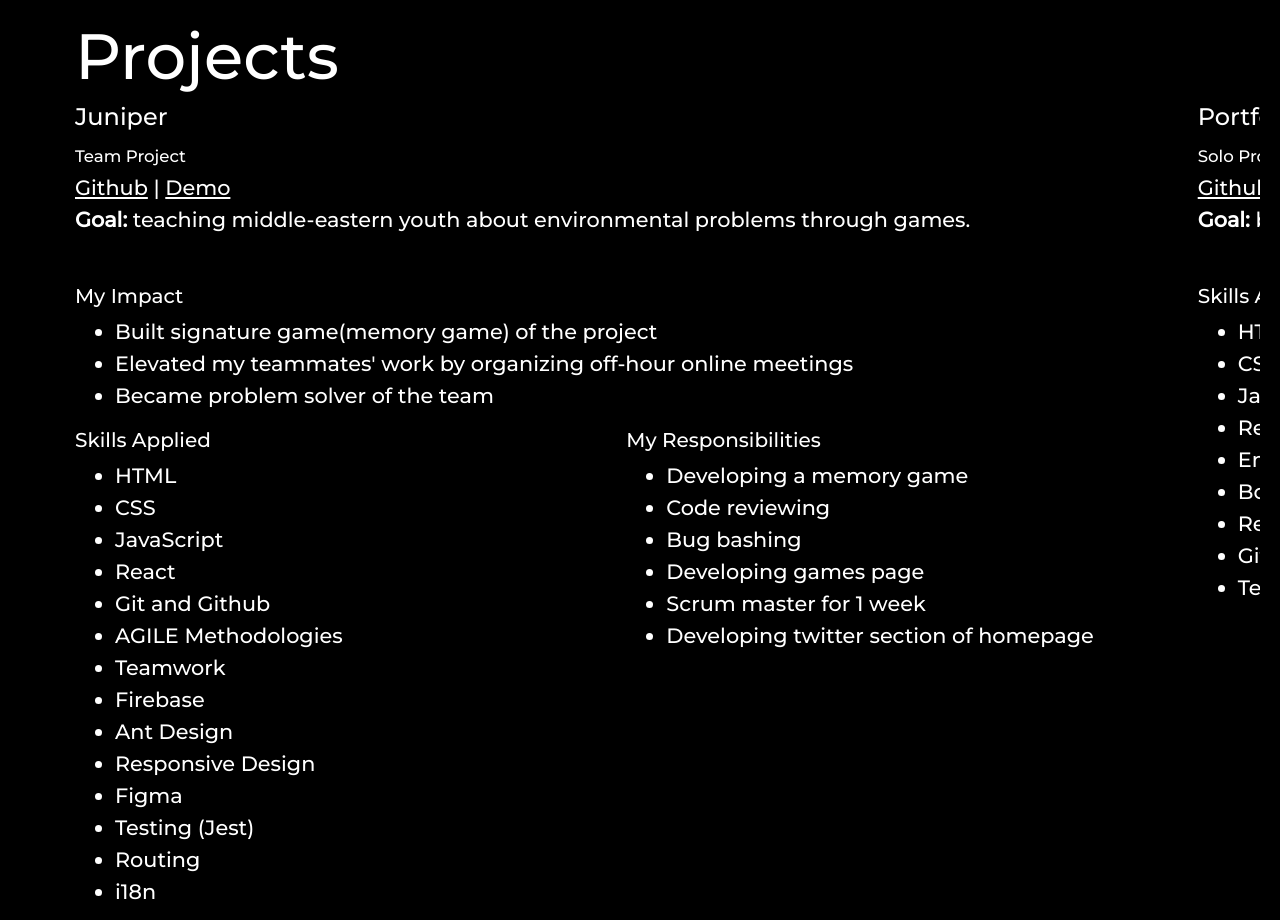
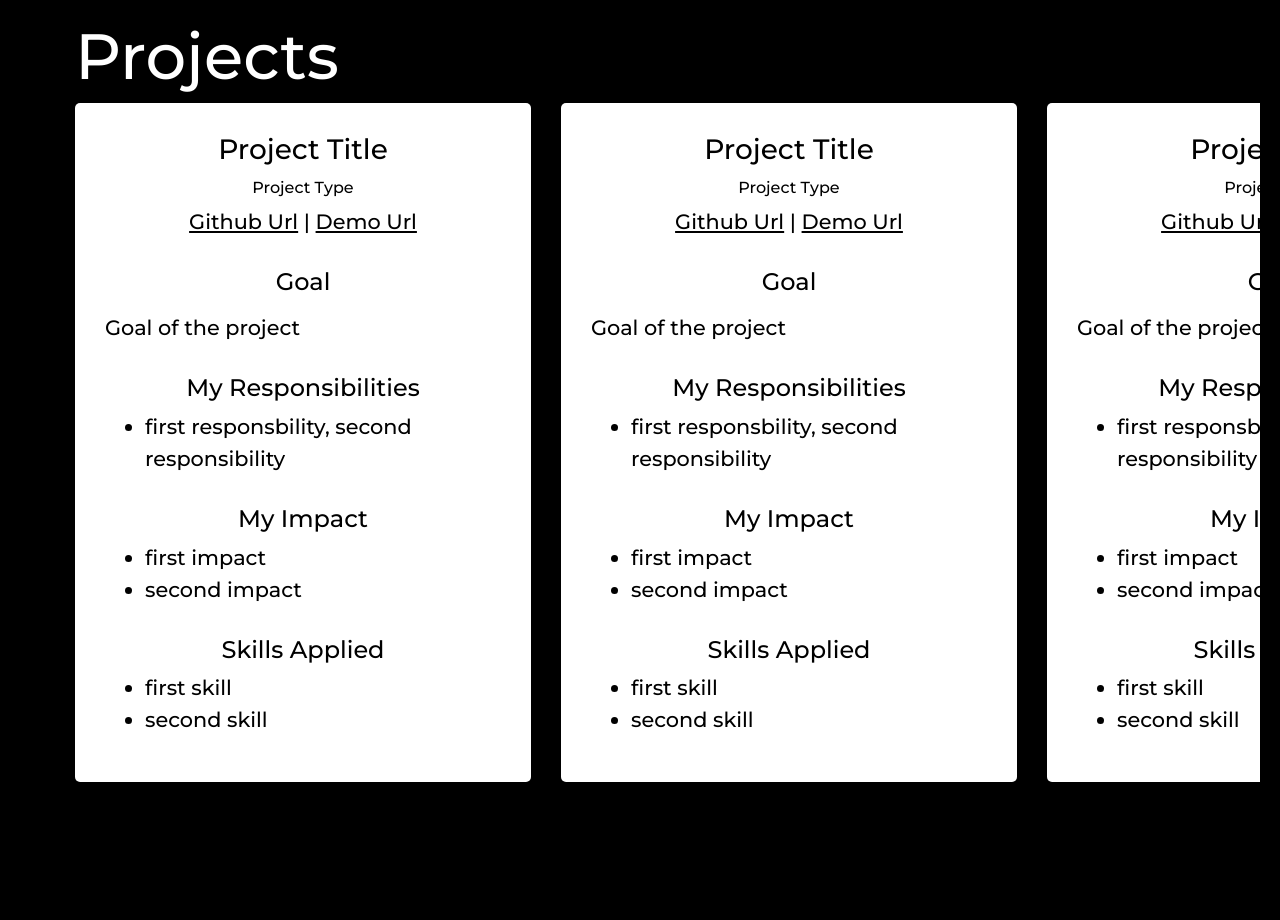
Before and after one commit to tmansuroglu/portfolio, a React (Create React App) app: page / in a window 1280 px wide. Shown: the part 1877-2797 px from the top of the page. After the commit the page ends 2759 px from the top, so only its background shows below. Built offline with nearby package versions, Linux system fonts and the light colour scheme.

Commit message:
feat: create project card

```diff
--- a/src/assets/_global-stlyes.scss
+++ b/src/assets/_global-stlyes.scss
@@ -15,6 +15,7 @@ body {
   margin: 0;
   padding: 20px 20px 0 75px;
   max-width: 100%;
+  overflow: visible !important;
 }
 
 h1 {
--- /dev/null
+++ b/src/components/ProjectCard/index.jsx
@@ -0,0 +1,91 @@
+import './index.scss';
+import PropTypes from 'prop-types';
+
+const ProjectCard = ({
+  title,
+  type,
+  githubUrl,
+  demoUrl,
+  goal,
+  impactArr,
+  skillsArr,
+  responsibilityArr,
+}) => (
+  <div className="project-card">
+    <div className="project-card__main-title">
+      <h3>{title}</h3>
+    </div>
+    <div className="project-card__sub-title">
+      <h5>
+        <small>{type}</small>
+      </h5>
+    </div>
+    <div className="project-card__links">
+      <a href={githubUrl}>{githubUrl}</a>
+      {' | '}
+      <a href={demoUrl}>{demoUrl}</a>
+    </div>
+
+    <div className="project-card__secondary-title">
+      <h4>Goal</h4>
+    </div>
+
+    <div className="project-card__goal">
+      <p>{goal}</p>
+    </div>
+
+    <div className="project-card__secondary-title">
+      <h4>My Responsibilities</h4>
+    </div>
+
+    <ul className="project-card__list">
+      {responsibilityArr.map((responsibility) => (
+        <li>{responsibility}</li>
+      ))}
+    </ul>
+
+    <div className="project-card__secondary-title">
+      <h4>My Impact</h4>
+    </div>
+
+    <ul className="project-card__list">
+      {impactArr.map((impact) => (
+        <li>{impact}</li>
+      ))}
+    </ul>
+
+    <div className="project-card__secondary-title">
+      <h4>Skills Applied</h4>
+    </div>
+
+    <ul className="project-card__list">
+      {skillsArr.map((skill) => (
+        <li>{skill}</li>
+      ))}
+    </ul>
+  </div>
+);
+
+ProjectCard.propTypes = {
+  title: PropTypes.string,
+  type: PropTypes.string,
+  githubUrl: PropTypes.string,
+  demoUrl: PropTypes.string,
+  goal: PropTypes.string,
+  impactArr: PropTypes.arrayOf(PropTypes.string),
+  skillsArr: PropTypes.arrayOf(PropTypes.string),
+  responsibilityArr: PropTypes.arrayOf(PropTypes.string),
+};
+
+ProjectCard.defaultProps = {
+  title: 'Project Title',
+  type: 'Project Type',
+  githubUrl: 'Github Url',
+  demoUrl: 'Demo Url',
+  goal: 'Goal of the project',
+  impactArr: ['first impact', 'second impact'],
+  skillsArr: ['first skill', 'second skill'],
+  responsibilityArr: ['first responsbility, second responsibility'],
+};
+
+export default ProjectCard;
--- /dev/null
+++ b/src/components/ProjectCard/index.scss
@@ -0,0 +1,32 @@
+@import '../../assets/variables';
+
+.project-card {
+  width: 100%;
+  height: 100%;
+  margin: 0;
+  background: $white;
+  color: $black;
+  border-radius: 5px;
+  padding: 30px;
+
+  &__main-title {
+    text-align: center;
+  }
+  &__sub-title {
+    text-align: center;
+  }
+  &__links {
+    text-align: center;
+    a {
+      color: $black;
+    }
+  }
+  &__secondary-title {
+    margin-top: 30px;
+    margin-bottom: 5px;
+    text-align: center;
+  }
+  &__goal {
+    margin-top: 15px;
+  }
+}
--- a/src/containers/Projects/index.jsx
+++ b/src/containers/Projects/index.jsx
@@ -1,35 +1,25 @@
 import React from 'react';
 import { Container } from 'react-bootstrap';
 import { Swiper, SwiperSlide } from 'swiper/react';
-import FoodCheck from '../../components/FoodCheck';
-import Juniper from '../../components/Juniper';
-import Madlibz from '../../components/Madlibz';
-import Portfolio from '../../components/Portfolio';
-import TMDB from '../../components/TMDB';
+import ProjectCard from '../../components/ProjectCard';
 
 const Projects = () => (
   <Container>
     <h1 id="projects">Projects</h1>
     <Swiper
-      spaceBetween={50}
-      slidesPerView={1.1}
+      spaceBetween={30}
+      slidesPerView={2.5}
       onSlideChange={() => console.log('slide change')}
       onSwiper={(swiper) => console.log(swiper)}
     >
       <SwiperSlide>
-        <Juniper />
+        <ProjectCard />
       </SwiperSlide>
       <SwiperSlide>
-        <Portfolio />
+        <ProjectCard />
       </SwiperSlide>
       <SwiperSlide>
-        <FoodCheck />
-      </SwiperSlide>
-      <SwiperSlide>
-        <TMDB />
-      </SwiperSlide>
-      <SwiperSlide>
-        <Madlibz />
+        <ProjectCard />
       </SwiperSlide>
     </Swiper>
   </Container>
```
